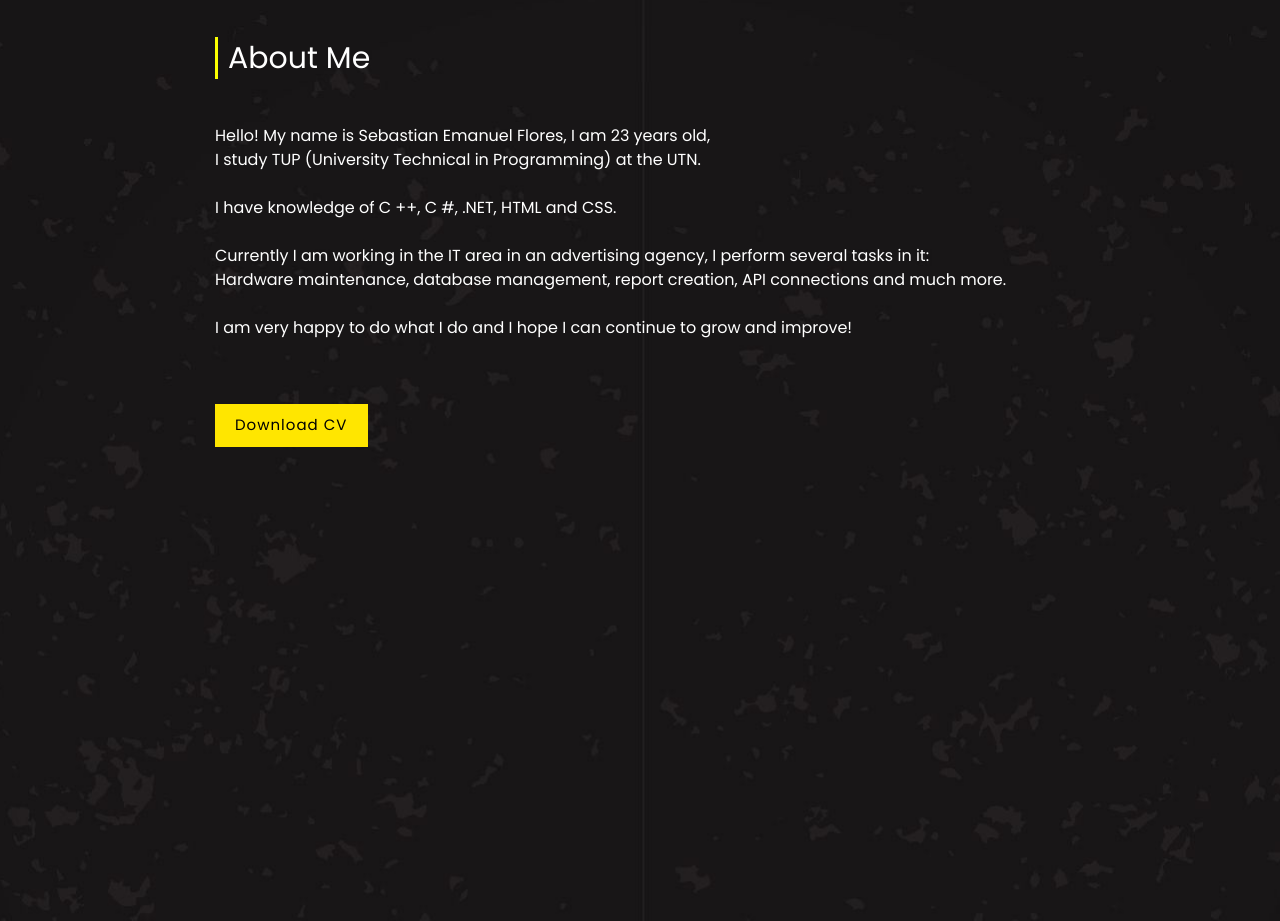
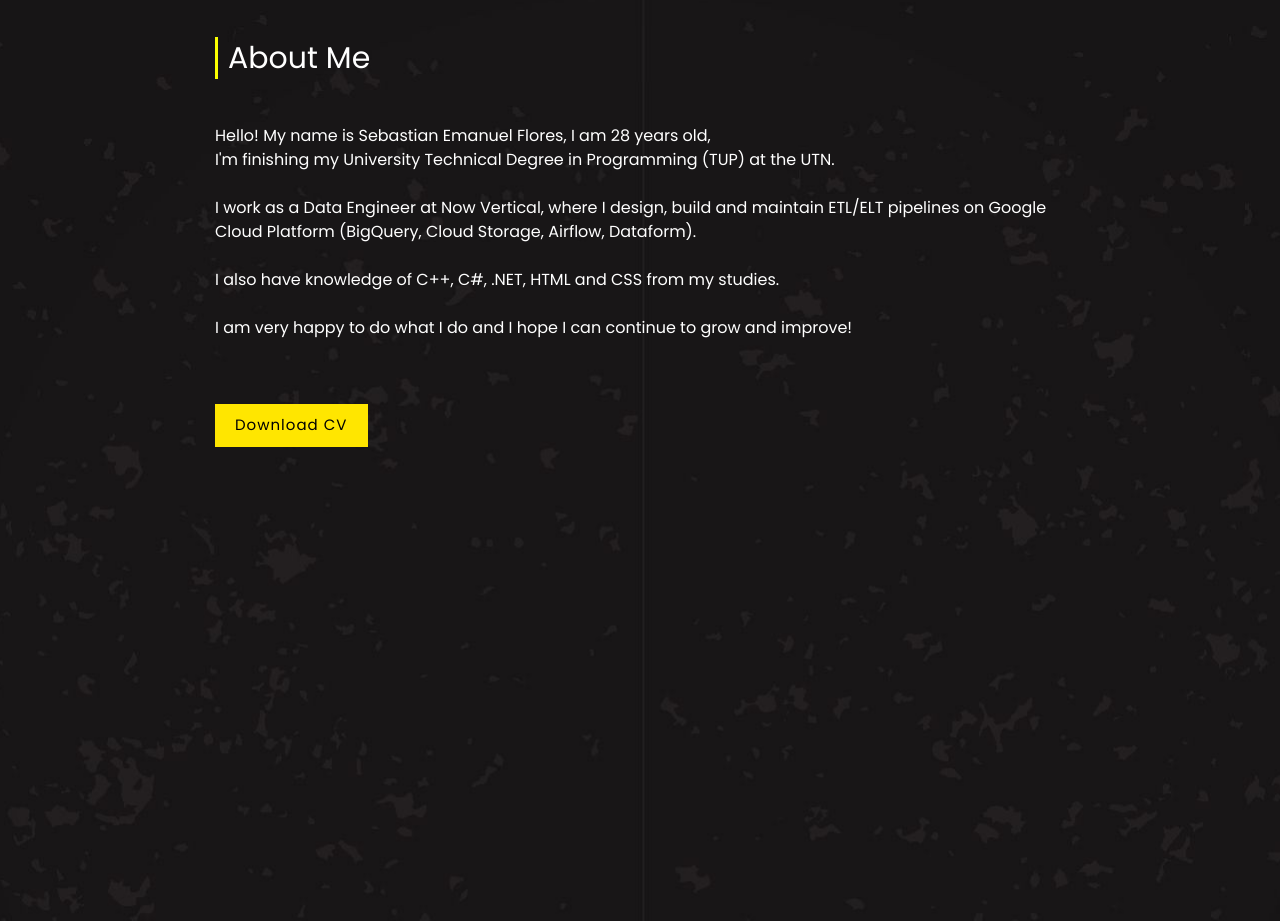
Before and after one commit to SebastianFlores98/PortfolioWeb, a plain HTML site: page index.html in a window 1280 px wide. Shown: the part 1100-2021 px from the top of the page. Drawn offline with nearby package versions, Linux system fonts and the light colour scheme.

Commit message:
Actualizacion portfolio

```diff
--- a/index.html
+++ b/index.html
@@ -66,15 +66,15 @@
                 About Me
             </h1>
             <br><br><br>
-            <p>Hello! My name is Sebastian Emanuel Flores, I am 23 years old, <br> I study TUP (University Technical in Programming) at the UTN.
+            <p>Hello! My name is Sebastian Emanuel Flores, I am 28 years old, <br> I'm finishing my University Technical Degree in Programming (TUP) at the UTN.
                 <br><br>
-                I have knowledge of C ++, C #, .NET, HTML and CSS.
+                I work as a Data Engineer at Now Vertical, where I design, build and maintain ETL/ELT pipelines on Google Cloud Platform (BigQuery, Cloud Storage, Airflow, Dataform).
                 <br><br>
-                Currently I am working in the IT area in an advertising agency, I perform several tasks in it: <br> Hardware maintenance, database management, report creation, API connections and much more.
+                I also have knowledge of C++, C#, .NET, HTML and CSS from my studies.
                 <br><br>
                 I am very happy to do what I do and I hope I can continue to grow and improve!</p>
                 <br><br>
-            <a class="Download" href="img/Flores Sebastian CV.pdf" download="CV Flores Sebastian"
+            <a class="Download" href="img/CV_Sebastian_Flores_EN" download="CV_Sebastian_Flores"
                 target="_blank">
                 Download CV
             </a>
```
Also changed, not shown: 2 other files.
